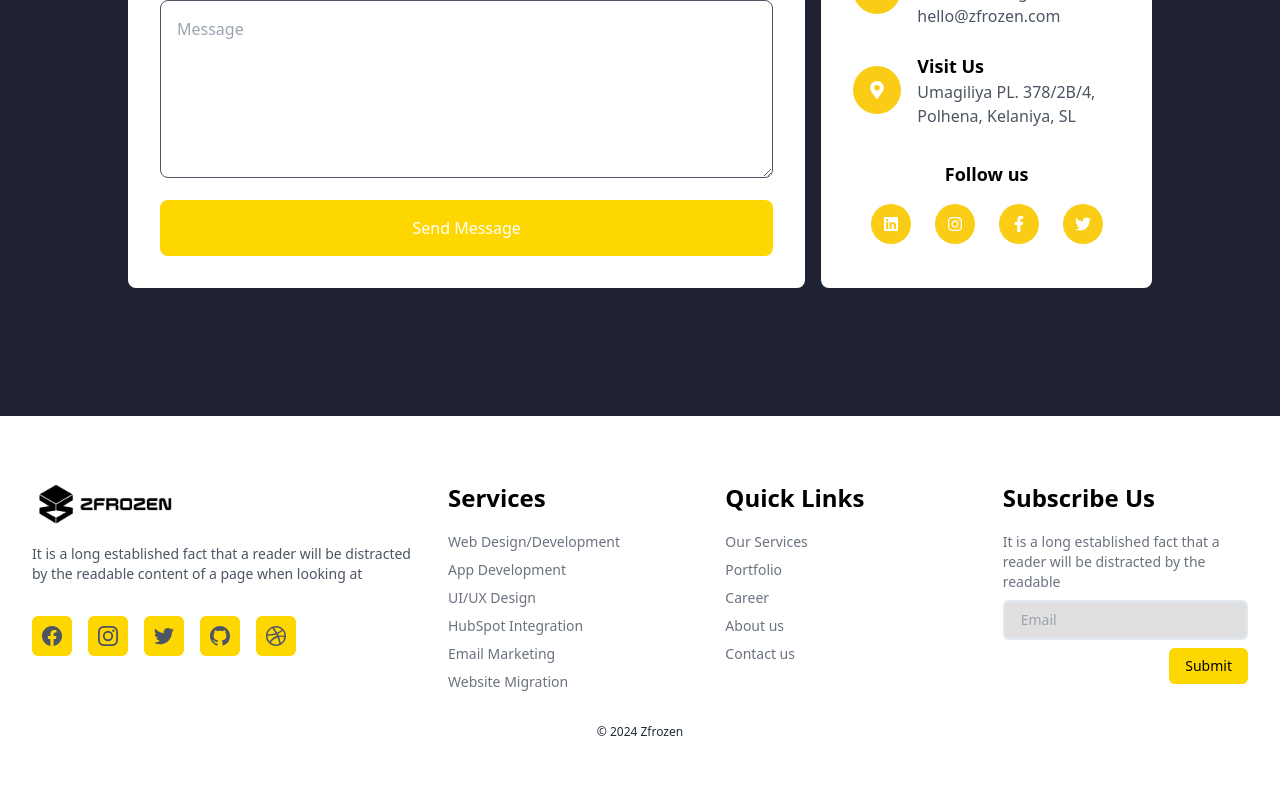
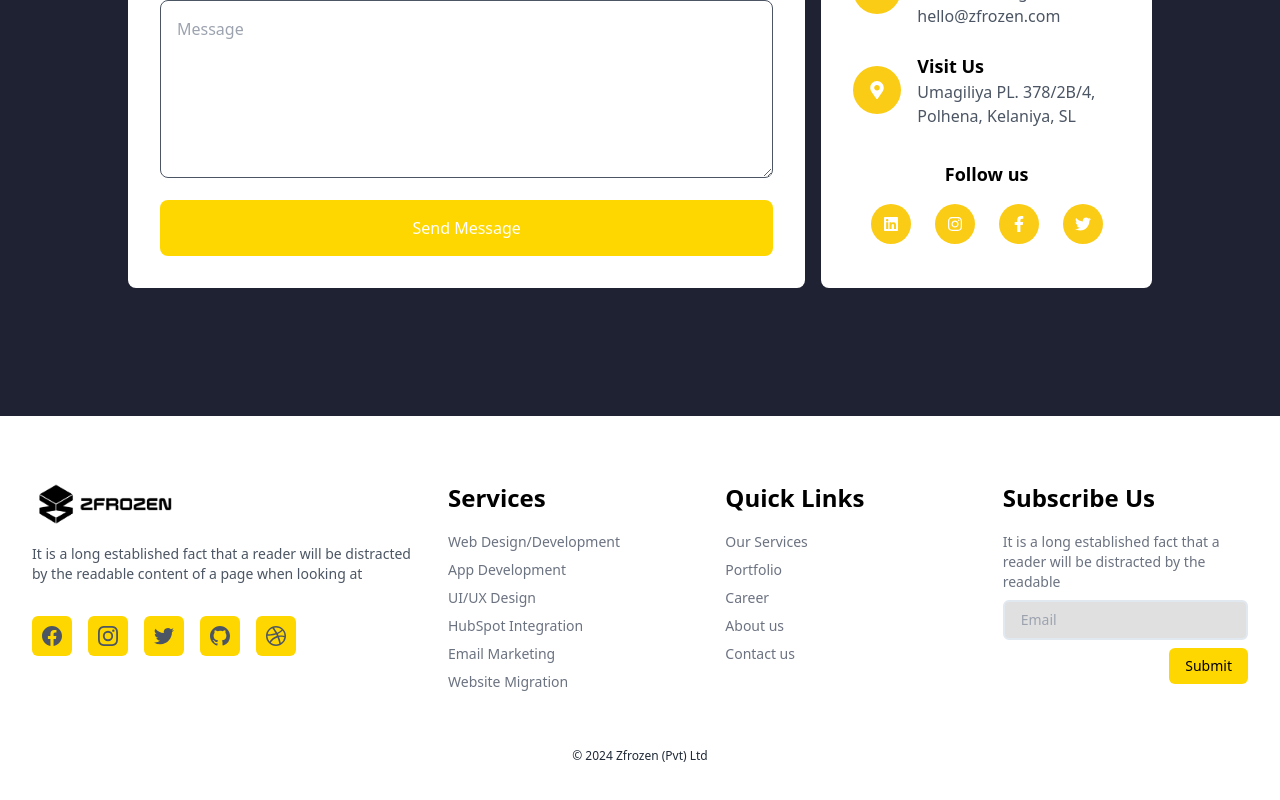
Before and after one commit to craftwarelab/zfrozen-frontend, a React (Create React App) app: page /contact in a window 1280 px wide. Shown: the part 552-1352 px from the top of the page. Built offline with nearby package versions, Linux system fonts and the light colour scheme.

Commit message:
footer update

```diff
--- a/src/components/Footer.js
+++ b/src/components/Footer.js
@@ -4,7 +4,7 @@ const Footer = () => {
     const year = new Date().getFullYear();
   return (
     <footer className="bg-white">
-      <div className="max-w-screen-xl px-4 py-16 mx-auto sm:px-6 lg:px-8 overflow-hidden">
+      <div className="max-w-screen-xl px-4 pt-16 pb-8 mx-auto sm:px-6 lg:px-8 overflow-hidden">
         <div className="grid grid-cols-1 gap-8 lg:grid-cols-3">
           <div>
             <img
@@ -195,8 +195,8 @@ const Footer = () => {
             </div>
           </div>
         </div>
-        <div className="flex justify-center items-center">
-          <p className="mt-8 text-xs text-gray-800">© {year} Zfrozen</p>
+        <div className="flex justify-center items-center pt-6">
+          <p className="mt-8 text-xs text-gray-800">© {year} Zfrozen (Pvt) Ltd</p>
         </div>
       </div>
     </footer>
```
